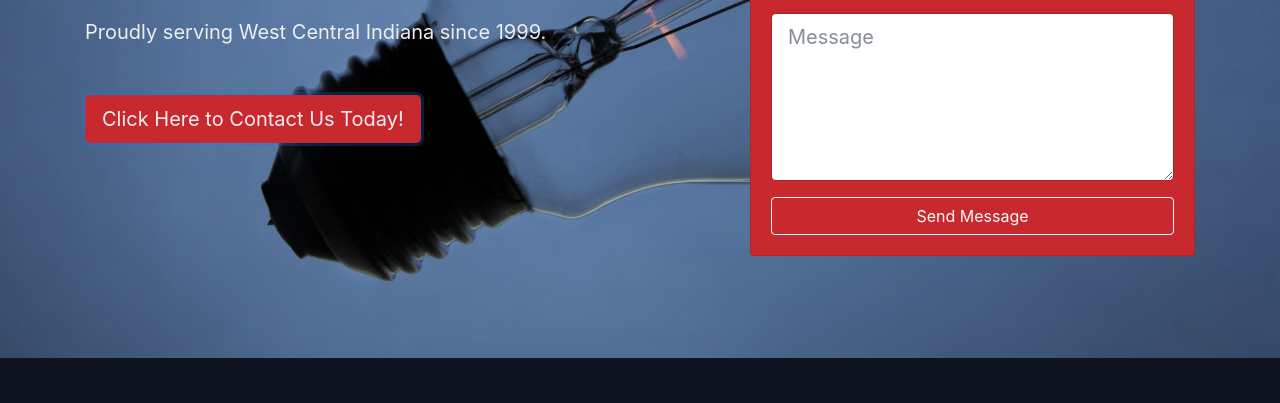
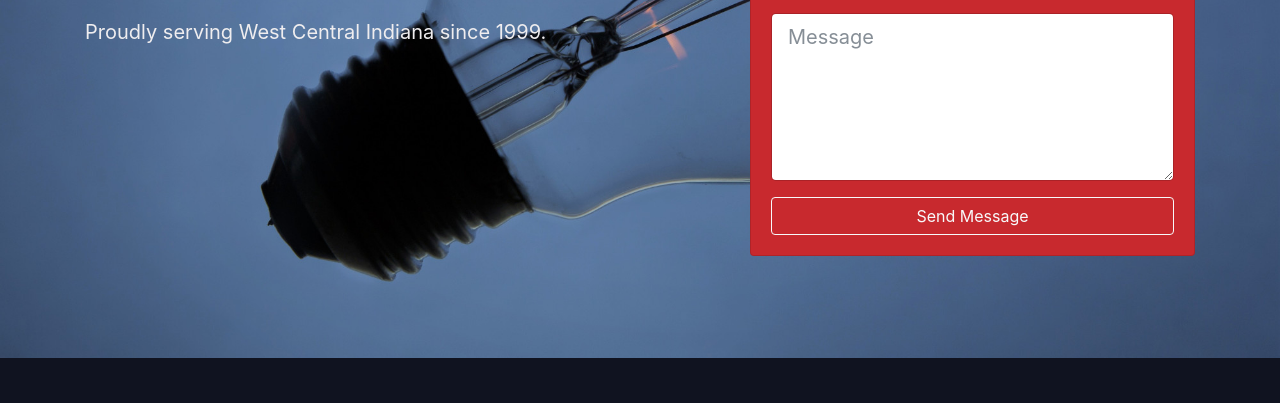
Before and after one commit to shanehobson/hobson_electric, a website: page dist/index.html in a window 1280 px wide. Both pictures are taken after a click on the link "Click Here to Contact Us Today!". Shown: the part 392-795 px from the top of the page. Drawn offline with Linux system fonts and the light colour scheme; files that its build step writes are made by us from their sources.

Commit message:
Wired up links, added exit button to modals

```diff
--- a/src/js/script.js
+++ b/src/js/script.js
@@ -66,17 +66,14 @@ document.querySelector('.customer-contact-form').addEventListener('submit', e =>
 });
 
 //Handle Pop Up Contact Form on Home Page
-const buttonTop = document.getElementById('pop-up-opener');
-const buttonBottom = document.getElementById('pop-up-opener2');
-
 function handlePopUp (button) {
     if (button) {
         button.addEventListener('click', () => {
             const contactForm = document.querySelector('.contact-form');
             contactForm.classList.toggle('d-xl-block');
+            button.classList.toggle('d-xl-inline-block');
         });
     }
 }
 
-handlePopUp(buttonTop);
-handlePopUp(buttonBottom);
+handlePopUp(document.getElementById('pop-up-opener'));
```
Also changed, not shown: dist/about.html, dist/commercial.html, dist/index.html, dist/js/script.js, dist/residential.html.
